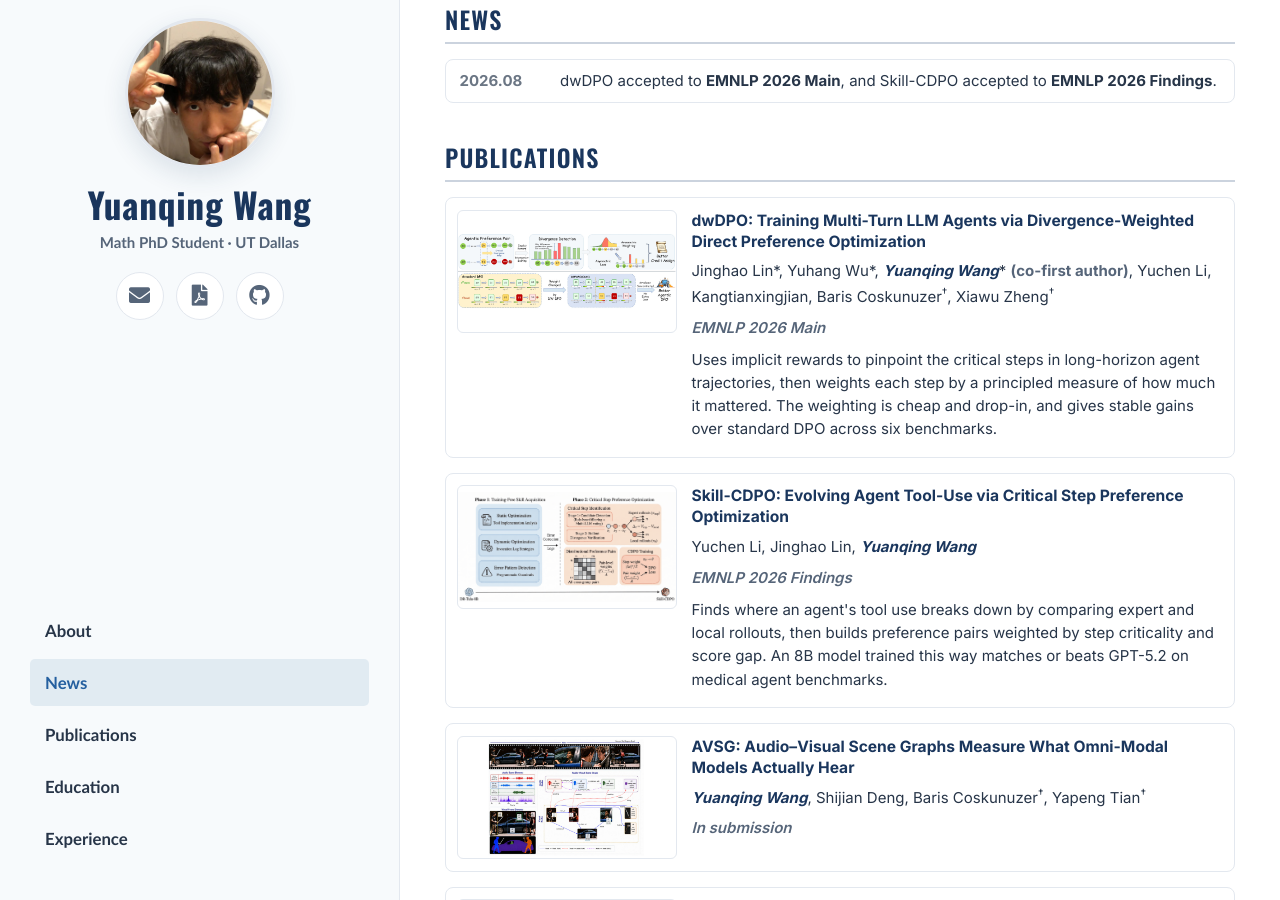
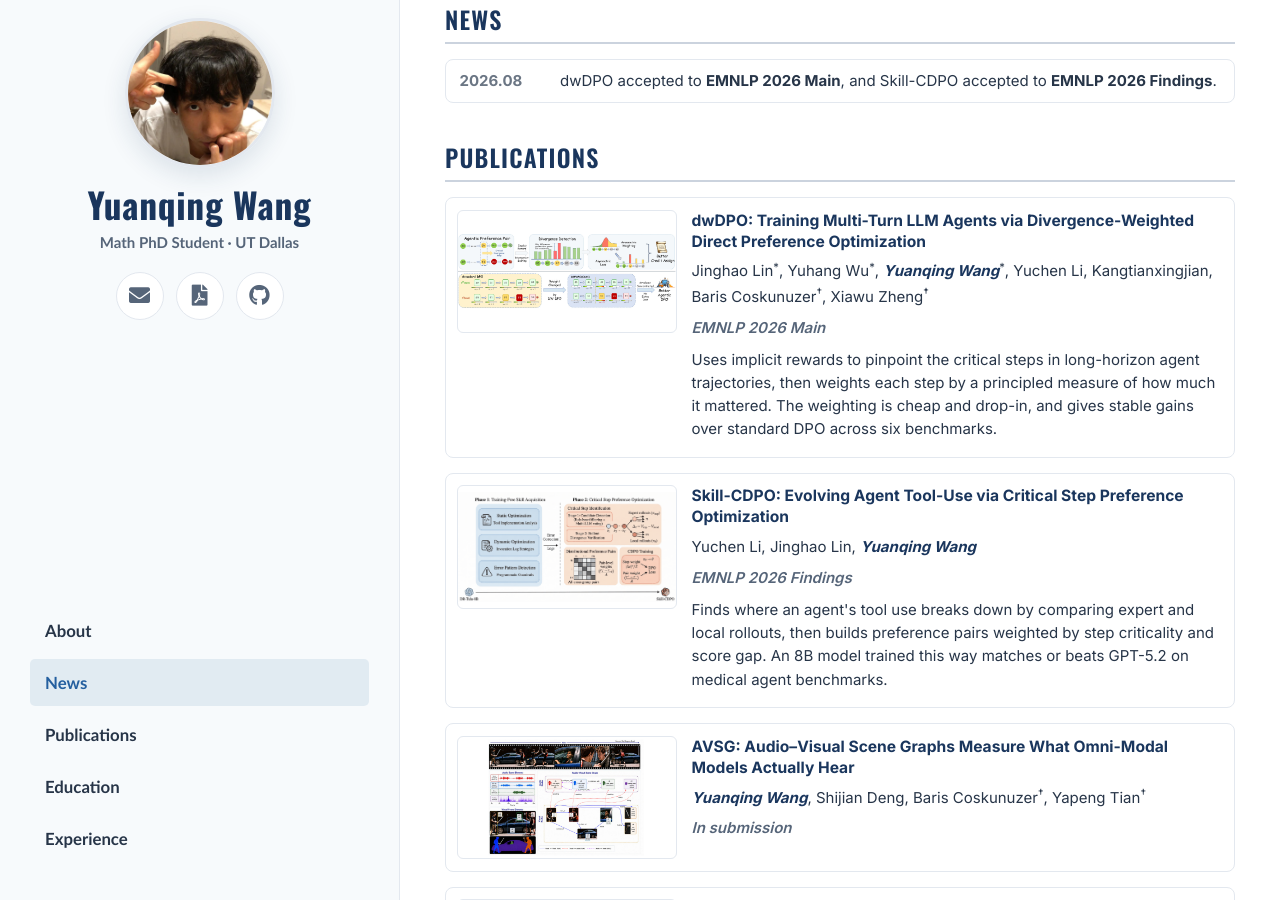
Before and after one commit to Wang-Yuanqing/Wang-Yuanqing.github.io, a Jekyll site: the page built from _pages/about.md, in a window 1280 px wide and 900 px high, scrolled down 308 px. Built offline with Jekyll 4.4.1, drawn with Linux system fonts in a browser that asks for light colours.

Commit message:
Reformat publication authors for better readability

```diff
--- a/_pages/about.md
+++ b/_pages/about.md
@@ -51,7 +51,12 @@ redirect_from:
       </figure>
       <div class="publication-body">
         <h2>dwDPO: Training Multi-Turn LLM Agents via Divergence-Weighted Direct Preference Optimization</h2>
-        <p class="publication-authors">Jinghao Lin*, Yuhang Wu*, <strong><em>Yuanqing Wang</em></strong>* <span class="publication-role">(co-first author)</span>, Yuchen Li, Kangtianxingjian, Baris Coskunuzer<sup>†</sup>, Xiawu Zheng<sup>†</sup></p>
+      <p class="publication-authors">
+  Jinghao Lin<sup>*</sup>, Yuhang Wu<sup>*</sup>,
+  <strong><em>Yuanqing Wang</em></strong><sup>*</sup>,
+  Yuchen Li, Kangtianxingjian,
+  Baris Coskunuzer<sup>†</sup>, Xiawu Zheng<sup>†</sup>
+</p>
         <p class="publication-venue">EMNLP 2026 Main</p>
         <p class="publication-summary">Uses implicit rewards to pinpoint the critical steps in long-horizon agent trajectories, then weights each step by a principled measure of how much it mattered. The weighting is cheap and drop-in, and gives stable gains over standard DPO across six benchmarks.</p>
       </div>
```
